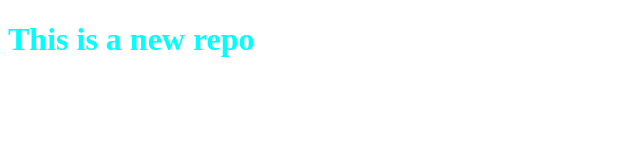
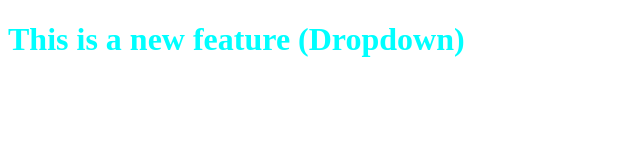
Before and after one commit to MdAbuNayem-3201/Local-Repo, a plain HTML site: page index.html in a window 1280 px wide. Shown: the whole page, without its empty margins (0-640 px from the left). Drawn offline with Linux system fonts and the light colour scheme.

Commit message:
Add Dropdown

```diff
--- a/index.html
+++ b/index.html
@@ -7,6 +7,6 @@
     <link rel="stylesheet" href="style.css">
 </head>
 <body>
-    <h1>This is a new repo</h1>
+    <h1>This is a new feature (Dropdown)</h1>
 </body>
 </html>
```
